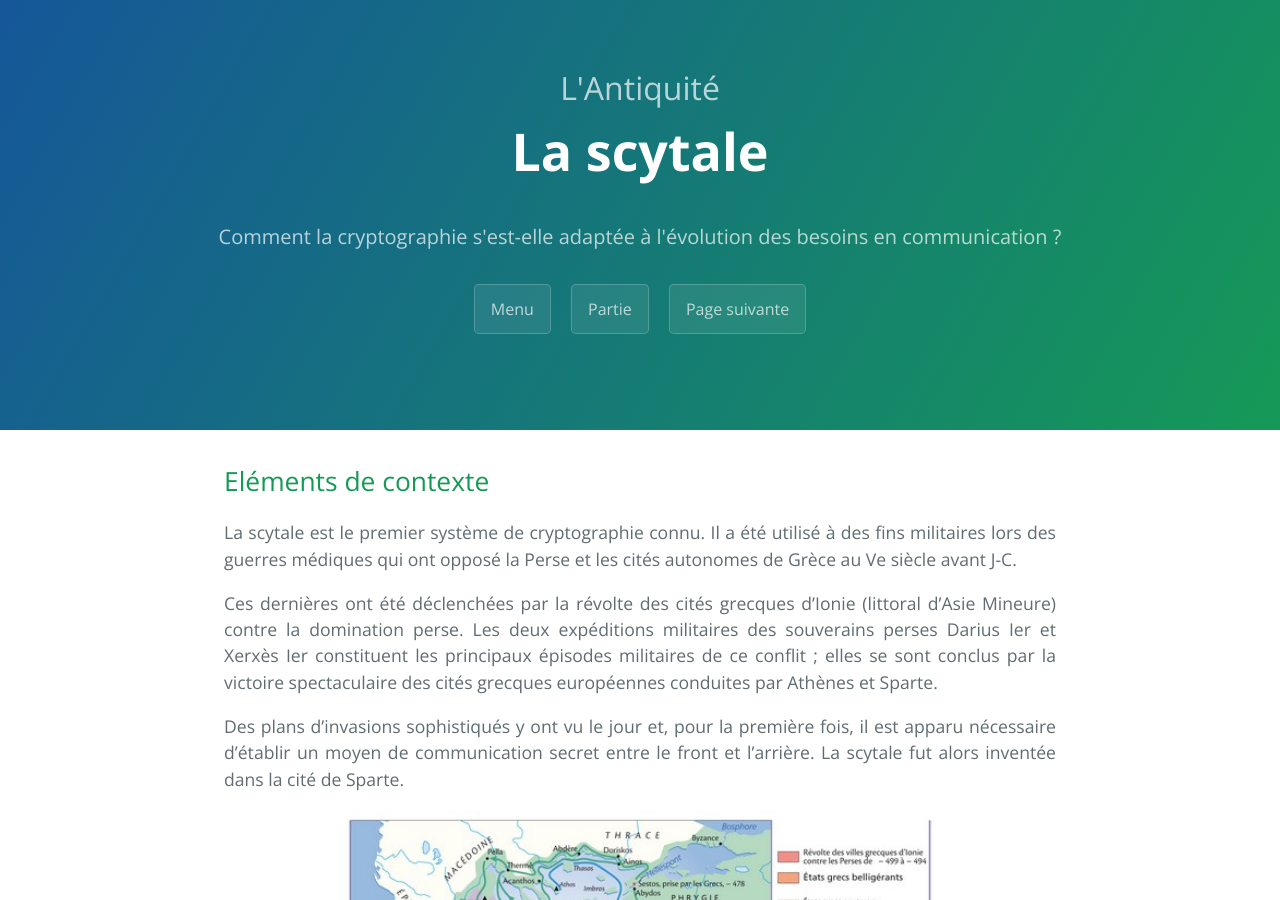
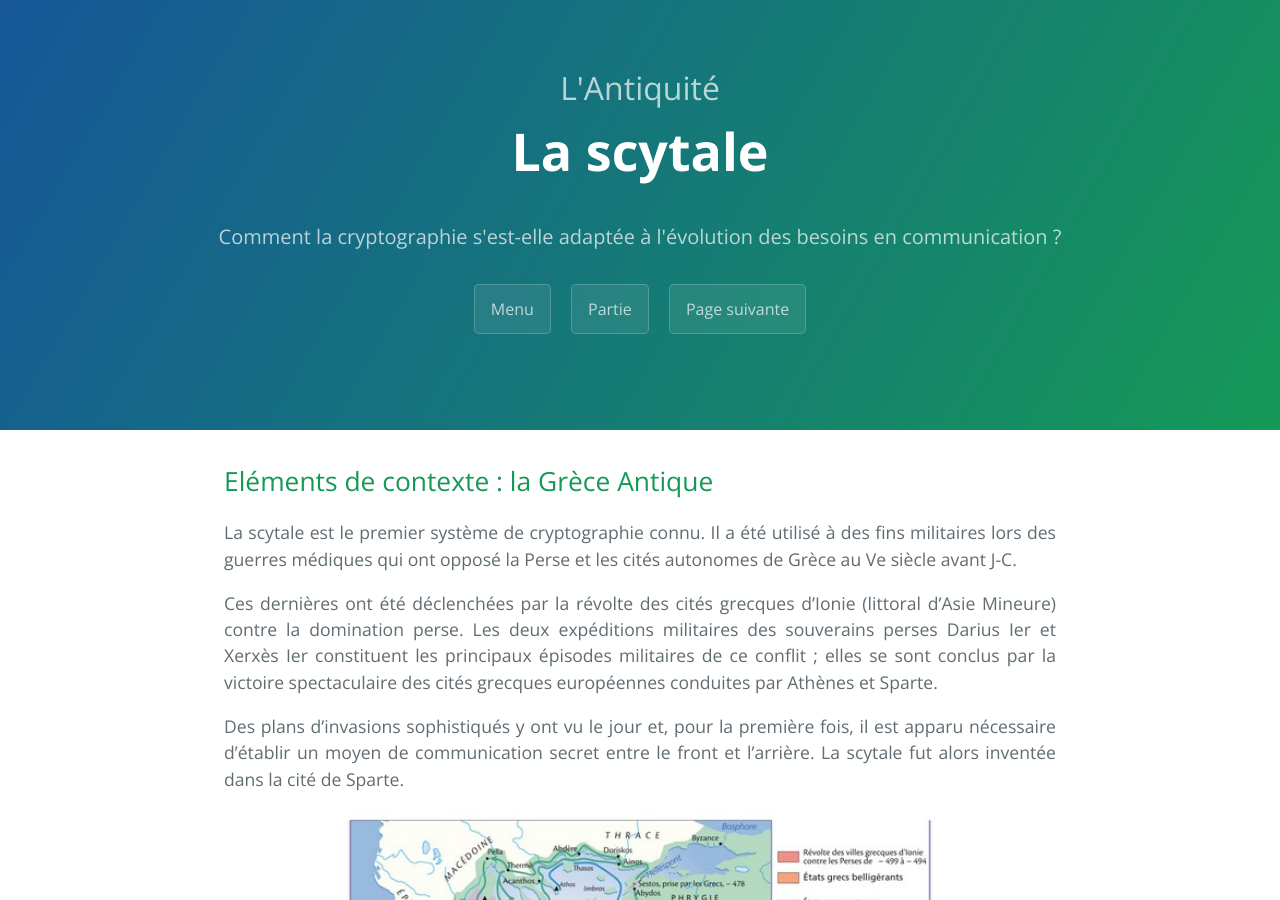
Before and after one commit to SamuelGallay/CryptoTPE, a Jekyll site: the page built from pages/1_Antiquite/1_scytale.md, in a window 1280 px wide and 900 px high. Built offline with Jekyll 4.4.1, drawn with Linux system fonts in a browser that asks for light colours; our own code applies the rules of GitHub Pages for plain Markdown files.

Commit message:
Update 1_scytale.md

```diff
--- a/pages/1_Antiquite/1_scytale.md
+++ b/pages/1_Antiquite/1_scytale.md
@@ -6,7 +6,7 @@ partie: "L'Antiquité"
 menu: /antiquite/
 ---
 
-## Eléments de contexte
+## Eléments de contexte : la Grèce Antique
 
 La scytale est le premier système de cryptographie connu. Il a été utilisé à des fins militaires lors des guerres médiques qui ont opposé la Perse et les cités autonomes de Grèce au Ve siècle avant J-C.
 
```
